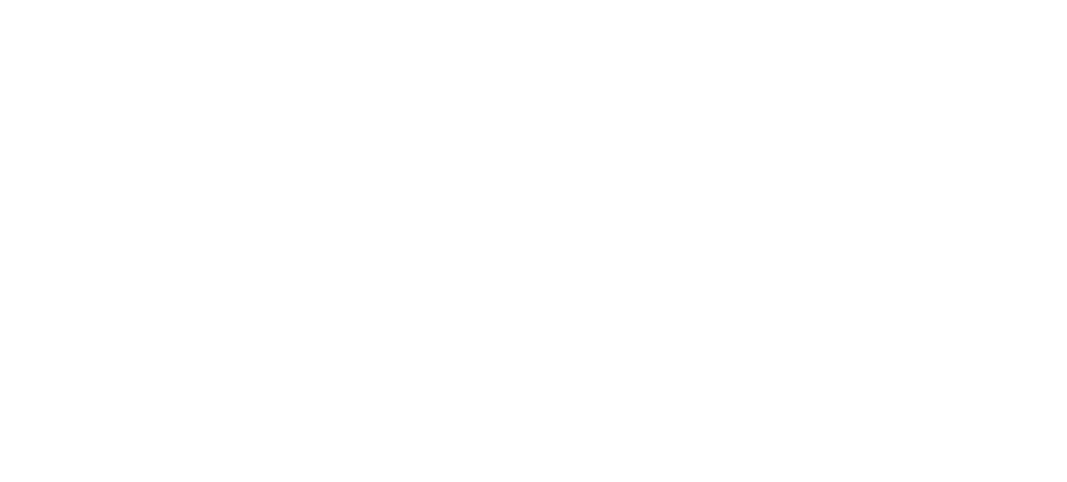
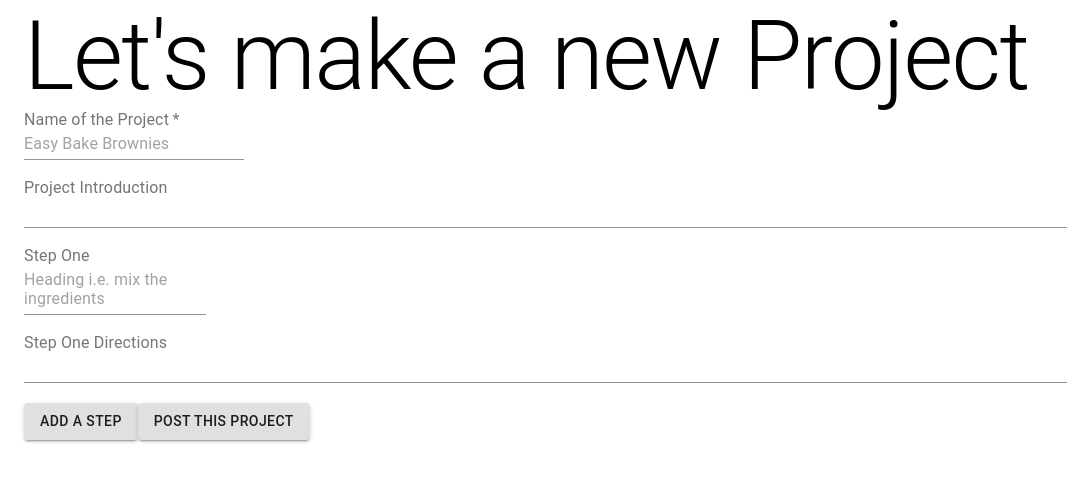
Before and after one commit to MisterRK/home-made-client, a React (Create React App) app: page /projects/new in a window 1280 px wide. Shown: the top 482 px of the page, without its empty margins (0-1067 px from the left). Built offline with nearby package versions, Linux system fonts and the light colour scheme.

Commit message:
Added simple New Project form

```diff
--- a/src/App.js
+++ b/src/App.js
@@ -1,17 +1,17 @@
 import React from 'react';
 import './App.css';
-import Home from './Components/Home'
+import Home from './Components/Home';
+import NewProjectForm from './Components/NewProjectForm';
 import {
   BrowserRouter as Router,
-  Switch,
   Route,
-  Link
 } from "react-router-dom";
 
 function App() {
   return (
     <Router>
       <Route exact path='/' component={Home}/>
+      <Route exact path='/projects/new' component={NewProjectForm}/>
     </Router>
   );
 }
--- a/src/Components/Home.js
+++ b/src/Components/Home.js
@@ -2,6 +2,8 @@
 import ProjectContainer from '../Containers/ProjectContainer';
 import Container from '@material-ui/core/Container'
 import Button from '@material-ui/core/Button'
+import { Link as RouterLink } from 'react-router-dom'
+import Link from '@material-ui/core/Link'
 
 class Home extends React.Component {
   state = {
@@ -36,7 +38,11 @@
     this.fetchSteps();
     this.fetchUsers();
   }
+
+
+
   render(){
+
     // console.log("App Level State =>", this.state)
     let testing = this.state.users && this.state.projects && this.state.steps
     return(
@@ -46,7 +52,12 @@
         <div>
         <h1>Welcome to Home Made</h1>
         <Button variant='contained'>Login</Button>
-        <Button variant ='contained'>Signup</Button>
+        <Button variant ='contained'>Sinup</Button>
+        <Button
+          variant='contained'
+          component={RouterLink}
+          to='/projects/new'>New Project
+          </Button>
         <ProjectContainer
           projects={this.state.projects}
           steps={this.state.steps}
--- a/src/Components/NewProjectForm.js
+++ b/src/Components/NewProjectForm.js
@@ -1,8 +1,60 @@
 import React from 'react'
+import Typography from '@material-ui/core/Typography'
+import TextField from '@material-ui/core/TextField'
+import Button from '@material-ui/core/Button'
+import InputLabel from '@material-ui/core/InputLabel'
+import Container from '@material-ui/core/Container'
+
+
+//start with a project title field and a button to submit
+//button for add step should add additional fields to the DOM so you can add more steps
+
+
+const addStep = () => {
+  return (
+    <div>
+      <InputLabel>Step 2</InputLabel>
+      <TextField/>
+    </div>
+  )
+}
 
 const NewProjectForm = () => {
   return (
-    <div>Let's make a new Project</div>
+    <Container>
+      <Typography variant='h1'>Let's make a new Project</Typography>
+      <InputLabel
+        required='true'
+      >Name of the Project</InputLabel>
+      <TextField
+      placeholder="Easy Bake Brownies"
+      />
+      <br/>
+      <br/>
+      <InputLabel>Project Introduction</InputLabel>
+      <TextField
+      multiline='true'
+      fullWidth='true'/>
+      <br/>
+      <br/>
+      <InputLabel>Step One</InputLabel>
+      <TextField
+      placeholder='Heading i.e. mix the ingredients'
+      multiline='true'/>
+      <br/>
+      <br/>
+      <InputLabel>Step One Directions</InputLabel>
+      <TextField
+      multiline='true'
+      fullWidth='true'/>
+      <br/>
+      <br/>
+
+
+      <Button variant='contained' onClick={()=>addStep()}>Add a Step</Button>
+      <Button variant='contained'>Post this project</Button>
+    </Container>
+
   )
 }
 
```
